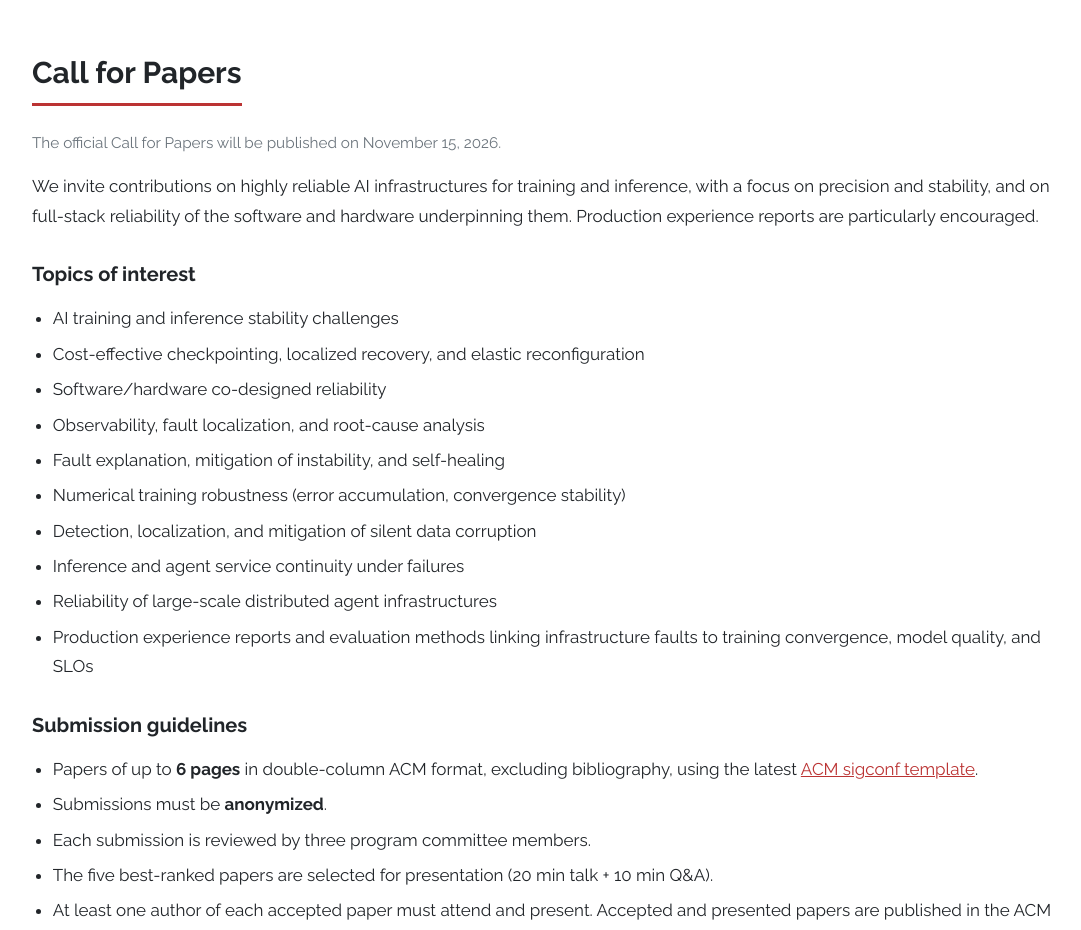
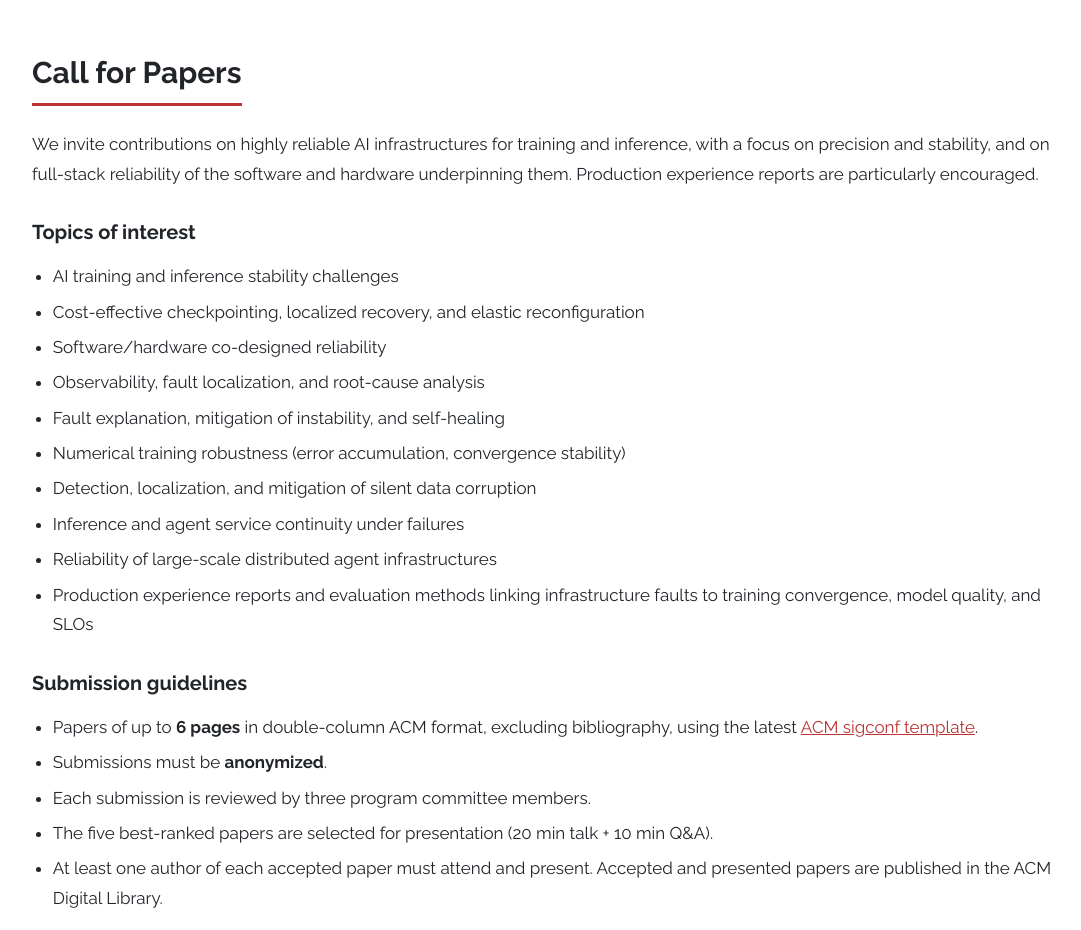
Before and after one commit to dos-group/stride2027, a plain HTML site: page index.html in a window 1280 px wide. Shown: the part 2080-3010 px from the top of the page, without its empty margins (83-1164 px from the left). Drawn offline with Linux system fonts and the light colour scheme.

Commit message:
Remove publication date from Call for Papers section
Removed the publication date for the Call for Papers.

```diff
--- a/index.html
+++ b/index.html
@@ -71,7 +71,6 @@
   <section id="cfp">
     <div class="container">
       <h2 class="section-heading">Call for Papers</h2>
-      <p class="note">The official Call for Papers will be published on November 15, 2026.</p>
       <p>We invite contributions on highly reliable AI infrastructures for training and inference, with a focus on precision and stability, and on full-stack reliability of the software and hardware underpinning them. Production experience reports are particularly encouraged.</p>
       <h3 class="section-subheading">Topics of interest</h3>
       <ul>
```
